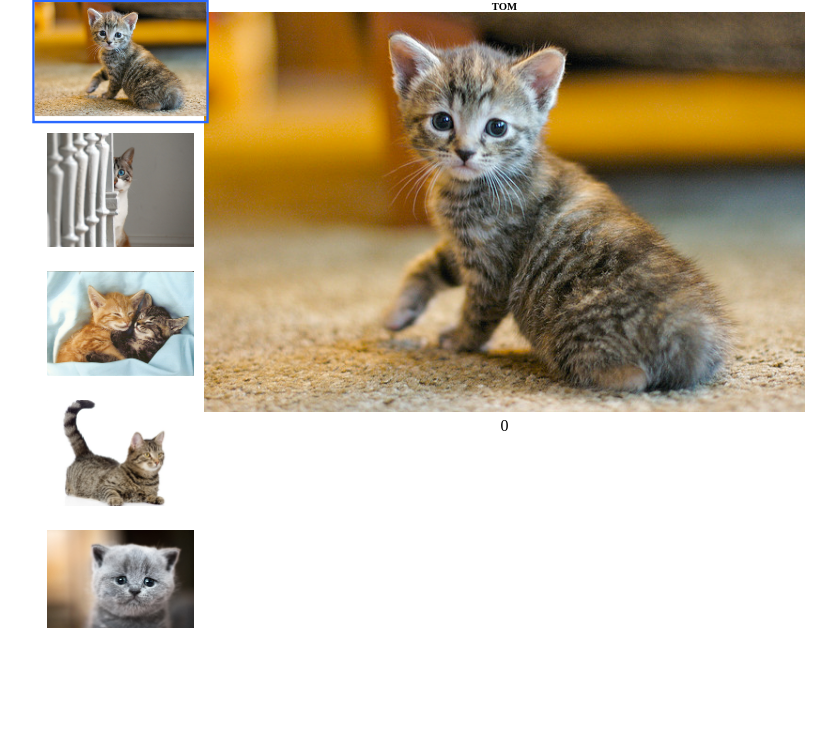
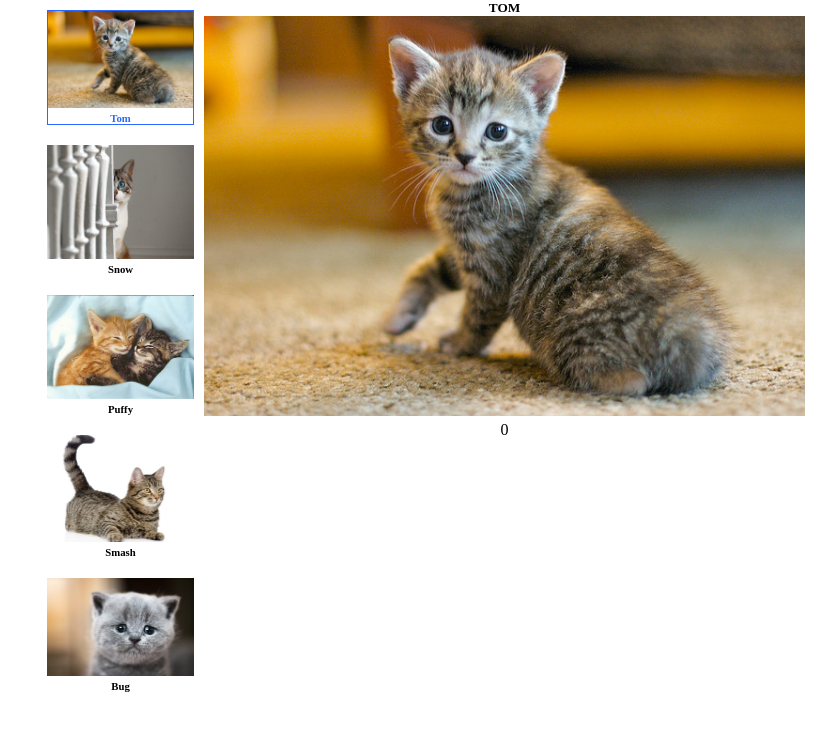
Before and after one commit to luckyluck/js-design-patterns, a plain HTML site: page cat-clicker/index.html in a window 1280 px wide. Shown: the whole page, without its empty margins (219-1055 px from the left). Drawn offline with Linux system fonts and the light colour scheme.

Commit message:
Minor changes for previous improvements.

```diff
--- a/cat-clicker/cat-clicker.js
+++ b/cat-clicker/cat-clicker.js
@@ -43,10 +43,15 @@ function getSidebarItem(cat, index) {
     let img = document.createElement('img');
     img.src = cat.src;
 
-    item.appendChild(img);
-    item.addEventListener('click', function() {
+    let nameContainer = document.createElement('h6');
+    nameContainer.setAttribute('class', 'itemName');
+    nameContainer.innerHTML = cat.name;
+    nameContainer.addEventListener('click', function() {
         setMainImage(index, cat);
     });
+
+    item.appendChild(img);
+    item.appendChild(nameContainer);
 
     return item;
 }
--- a/cat-clicker/index.html
+++ b/cat-clicker/index.html
@@ -10,7 +10,7 @@
         <aside id="sidebar"></aside>
         <div id="content">
             <div class="catContainer">
-                <h6 class="catName"></h6>
+                <h5 class="catName"></h5>
                 <img src="" alt="" class="catImg">
                 <div class="counter"></div>
             </div>
--- a/cat-clicker/styles.css
+++ b/cat-clicker/styles.css
@@ -31,15 +31,18 @@ body {
     margin: 10px;
 }
 
-.sidebarItem:hover,
-.sidebarItem.active {
-    transform: scale(1.2);
-    transition: all .2s ease-out;
+.sidebarItem.active .itemName,
+.itemName:hover {
     cursor: pointer;
+    color: #2a68ff;
 }
 
 .sidebarItem.active {
-    border: 2px solid #2a68ff;
+    border: 1px solid #2a68ff;
+}
+
+.itemName {
+    text-align: center;
 }
 
 #content {
```
